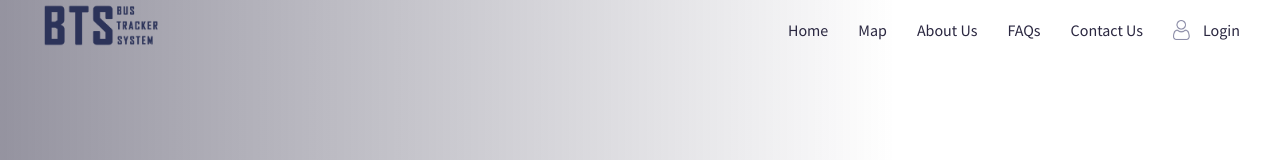
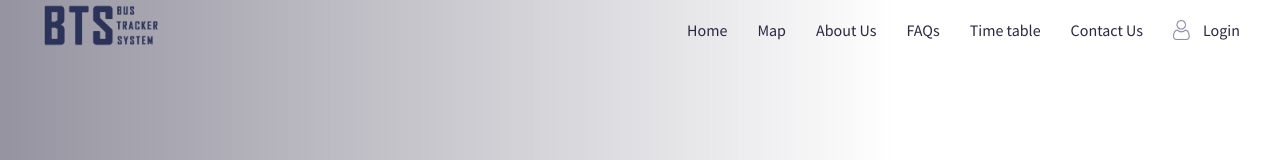
Before and after one commit to venuradesh/gps_system_frontend, a React (Create React App) app: page / in a window 1280 px wide. Shown: the top 160 px of the page. Built offline with nearby package versions, Linux system fonts and the light colour scheme; a web font is replaced by a local one.

Commit message:
time table navigation added

```diff
--- a/src/App.js
+++ b/src/App.js
@@ -19,6 +19,7 @@ function App() {
     contactClick: false,
     loginClick: false,
     signupClick: false,
+    timetableClick: false,
   });
 
   return (
--- a/src/Components/Header.js
+++ b/src/Components/Header.js
@@ -13,22 +13,25 @@ function Header({ setClicks }) {
         <img src={Logo} alt="BTS Logo" />
       </div>
       <div className="item-container">
-        <Link to="/" className="home nav-item" onClick={() => setClicks({ homeClick: true, mapClick: false, aboutClick: false, faqClick: false, contactClick: false, loginClick: false, signupClick: false })}>
+        <Link to="/" className="home nav-item" onClick={() => setClicks({ homeClick: true, mapClick: false, aboutClick: false, faqClick: false, contactClick: false, loginClick: false, signupClick: false, timetableClick: false })}>
           Home
         </Link>
-        <Link to="/map" className="map nav-item" onClick={() => setClicks({ homeClick: false, mapClick: true, aboutClick: false, faqClick: false, contactClick: false, loginClick: false, signupClick: false })}>
+        <Link to="/map" className="map nav-item" onClick={() => setClicks({ homeClick: false, mapClick: true, aboutClick: false, faqClick: false, contactClick: false, loginClick: false, signupClick: false, timetableClick: false })}>
           Map
         </Link>
-        <Link to="/" className="about-us nav-item" onClick={() => setClicks({ homeClick: false, mapClick: false, aboutClick: true, faqClick: false, contactClick: false, loginClick: false, signupClick: false })}>
+        <Link to="/" className="about-us nav-item" onClick={() => setClicks({ homeClick: false, mapClick: false, aboutClick: true, faqClick: false, contactClick: false, loginClick: false, signupClick: false, timetableClick: false })}>
           About Us
         </Link>
-        <Link to="/" className="faq nav-item" onClick={() => setClicks({ homeClick: false, mapClick: false, aboutClick: false, faqClick: true, contactClick: false, loginClick: false, signupClick: false })}>
+        <Link to="/" className="faq nav-item" onClick={() => setClicks({ homeClick: false, mapClick: false, aboutClick: false, faqClick: true, contactClick: false, loginClick: false, signupClick: false, timetableClick: false })}>
           FAQs
         </Link>
-        <Link to="/" className="contact nav-item" onClick={() => setClicks({ homeClick: false, mapClick: false, aboutClick: false, faqClick: false, contactClick: true, loginClick: false, signupClick: false })}>
+        <Link to="/" className="time-table nav-item" onClick={() => setClicks({ homeClick: false, mapClick: false, aboutClick: false, faqClick: false, contactClick: false, loginClick: false, signupClick: false, timetableClick: true })}>
+          Time table
+        </Link>
+        <Link to="/" className="contact nav-item" onClick={() => setClicks({ homeClick: false, mapClick: false, aboutClick: false, faqClick: false, contactClick: true, loginClick: false, signupClick: false, timetableClick: false })}>
           Contact Us
         </Link>
-        <Link to="/" className="profile nav-item" onClick={() => setClicks({ homeClick: false, mapClick: false, aboutClick: false, faqClick: false, contactClick: false, loginClick: true, signupClick: false })}>
+        <Link to="/" className="profile nav-item" onClick={() => setClicks({ homeClick: false, mapClick: false, aboutClick: false, faqClick: false, contactClick: false, loginClick: true, signupClick: false, timetableClick: false })}>
           <img src={UserProfile} alt="Profile" />
           <div className="login">Login</div>
         </Link>
--- /dev/null
+++ b/src/Components/Timetable.js
@@ -0,0 +1,127 @@
+import React, { useMemo } from "react";
+import styled from "styled-components";
+import { useTable } from "react-table";
+
+//images
+import Close from "../assets/close.png";
+
+//data
+import timeTable from "../Data/TimetableData";
+
+function Timetable() {
+  const data = useMemo(() => timeTable, []);
+  const columns = useMemo(
+    () => [
+      { Header: "Bus Number", accessor: "busNo" },
+      { Header: "Route Nuumber", accessor: "routeNo" },
+      { Header: "Departure Time", accessor: "departureTime" },
+      { Header: "Arrival Time", accessor: "arrivalTime" },
+      { Header: "Contact Number", accessor: "contactNo" },
+    ],
+    []
+  );
+
+  const { getTableProps, getTableBodyProps, headerGroups, rows, prepareRow } = useTable({ columns, data });
+
+  return (
+    <Container>
+      <div className="header-container">
+        <div className="heading">Time Table</div>
+      </div>
+      <div className="table-container">
+        <table {...getTableProps()}>
+          <thead>
+            {headerGroups.map((headerGroup) => (
+              <tr {...headerGroup.getHeaderGroupProps()}>
+                {headerGroup.headers.map((column) => (
+                  <th {...column.getHeaderProps()}>{column.render("Header")}</th>
+                ))}
+              </tr>
+            ))}
+          </thead>
+          <tbody {...getTableBodyProps()}>
+            {rows.map((row) => {
+              prepareRow(row);
+              return (
+                <tr {...row.getRowProps()}>
+                  {row.cells.map((cell) => {
+                    return <td {...cell.getCellProps}>{cell.render("Cell")}</td>;
+                  })}
+                </tr>
+              );
+            })}
+          </tbody>
+        </table>
+      </div>
+    </Container>
+  );
+}
+
+export default Timetable;
+
+const Container = styled.div`
+  width: 100%;
+  height: 100%;
+  display: flex;
+  flex-direction: column;
+  column-gap: 30px;
+
+  .heading {
+    font-size: 1.4rem;
+    font-weight: var(--font-w-6);
+    flex: 1;
+    display: flex;
+    align-items: center;
+    justify-content: center;
+    margin-bottom: 20px;
+  }
+
+  .table-container {
+    width: 100%;
+    height: 460px;
+    overflow: overlay;
+
+    table {
+      width: 100%;
+      border-collapse: collapse;
+      height: 100%;
+
+      th {
+        text-align: left;
+
+        &:first-of-type {
+          padding-left: 20px;
+        }
+      }
+
+      th,
+      td {
+        padding-top: 10px;
+        padding-bottom: 10px;
+      }
+
+      tr {
+        &:nth-of-type(2n) {
+          background-color: var(--white);
+        }
+      }
+
+      thead {
+        background-color: var(--dark-blue);
+        color: var(--white);
+        pointer-events: none;
+      }
+
+      tbody {
+        tr {
+          cursor: pointer;
+          transition: all 0.3s ease;
+
+          &:hover {
+            background-color: var(--light-blue);
+          }
+        }
+      }
+    }
+  }
+`;
--- /dev/null
+++ b/src/Data/TimetableData.js
@@ -0,0 +1,23 @@
+const timeTable = [
+  { busNo: "NB-4252", routeNo: "138", departureTime: "8.00 a.m", arrivalTime: "9.00 a.m", contactNo: "0778923231" },
+  { busNo: "NB-4252", routeNo: "138", departureTime: "8.00 a.m", arrivalTime: "9.00 a.m", contactNo: "0778923231" },
+  { busNo: "NB-4252", routeNo: "138", departureTime: "8.00 a.m", arrivalTime: "9.00 a.m", contactNo: "0778923231" },
+  { busNo: "NB-4252", routeNo: "138", departureTime: "8.00 a.m", arrivalTime: "9.00 a.m", contactNo: "0778923231" },
+  { busNo: "NB-4252", routeNo: "138", departureTime: "8.00 a.m", arrivalTime: "9.00 a.m", contactNo: "0778923231" },
+  { busNo: "NB-4252", routeNo: "138", departureTime: "8.00 a.m", arrivalTime: "9.00 a.m", contactNo: "0778923231" },
+  { busNo: "NB-4252", routeNo: "138", departureTime: "8.00 a.m", arrivalTime: "9.00 a.m", contactNo: "0778923231" },
+  { busNo: "NB-4252", routeNo: "138", departureTime: "8.00 a.m", arrivalTime: "9.00 a.m", contactNo: "0778923231" },
+  { busNo: "NB-4252", routeNo: "138", departureTime: "8.00 a.m", arrivalTime: "9.00 a.m", contactNo: "0778923231" },
+  { busNo: "NB-4252", routeNo: "138", departureTime: "8.00 a.m", arrivalTime: "9.00 a.m", contactNo: "0778923231" },
+  { busNo: "NB-4252", routeNo: "138", departureTime: "8.00 a.m", arrivalTime: "9.00 a.m", contactNo: "0778923231" },
+  { busNo: "NB-4252", routeNo: "138", departureTime: "8.00 a.m", arrivalTime: "9.00 a.m", contactNo: "0778923231" },
+  { busNo: "NB-4252", routeNo: "138", departureTime: "8.00 a.m", arrivalTime: "9.00 a.m", contactNo: "0778923231" },
+  { busNo: "NB-4252", routeNo: "138", departureTime: "8.00 a.m", arrivalTime: "9.00 a.m", contactNo: "0778923231" },
+  { busNo: "NB-4252", routeNo: "138", departureTime: "8.00 a.m", arrivalTime: "9.00 a.m", contactNo: "0778923231" },
+  { busNo: "NB-4252", routeNo: "138", departureTime: "8.00 a.m", arrivalTime: "9.00 a.m", contactNo: "0778923231" },
+  { busNo: "NB-4252", routeNo: "138", departureTime: "8.00 a.m", arrivalTime: "9.00 a.m", contactNo: "0778923231" },
+  { busNo: "NB-4252", routeNo: "138", departureTime: "8.00 a.m", arrivalTime: "9.00 a.m", contactNo: "0778923231" },
+  { busNo: "NB-4252", routeNo: "138", departureTime: "8.00 a.m", arrivalTime: "9.00 a.m", contactNo: "0778923231" },
+];
+
+export default timeTable;
--- a/src/Screens/Home.js
+++ b/src/Screens/Home.js
@@ -6,6 +6,7 @@ import About from "../Components/About";
 import Contact from "../Components/Contact";
 import Login from "../Components/Login";
 import Signup from "../Components/Signup";
+import Timetable from "../Components/Timetable";
 
 //images
 import Cover from "../assets/landing-page.png";
@@ -24,7 +25,7 @@ function Home({ clicks, setClicks, setUser }) {
               className="btn"
               onClick={() => {
                 console.log("clicked");
-                setClicks({ homeClick: false, mapClick: false, aboutClick: false, faqClick: false, contactClick: false, loginClick: false, signupClick: true });
+                setClicks({ homeClick: false, mapClick: false, aboutClick: false, faqClick: false, contactClick: false, loginClick: false, signupClick: true, timetableClick: false });
               }}
             >
               Signup Now For Free
@@ -35,13 +36,13 @@ function Home({ clicks, setClicks, setUser }) {
           <img src={Cover} alt="cover" />
         </div>
       </div>
-      {clicks.aboutClick || clicks.contactClick || clicks.loginClick || clicks.signupClick ? (
+      {clicks.aboutClick || clicks.contactClick || clicks.loginClick || clicks.signupClick || clicks.timetableClick ? (
         <PopupContainer>
           <div className="container">
             <div className="close-btn" onClick={() => setClicks({ homeClick: false, mapClick: false, aboutClick: false, faqClick: false, contactClick: false, loginClick: false, signupClick: false })}>
               <img src={CloseBtn} alt="Close Button" />
             </div>
-            {clicks.aboutClick ? <About /> : clicks.contactClick ? <Contact /> : clicks.loginClick ? <Login setClicks={setClicks} setUser={setUser} /> : clicks.signupClick ? <Signup /> : <></>}
+            {clicks.aboutClick ? <About /> : clicks.contactClick ? <Contact /> : clicks.loginClick ? <Login setClicks={setClicks} setUser={setUser} /> : clicks.signupClick ? <Signup /> : clicks.timetableClick ? <Timetable /> : <></>}
           </div>
         </PopupContainer>
       ) : (
--- a/src/Screens/Map.js
+++ b/src/Screens/Map.js
@@ -23,7 +23,7 @@ function Map() {
   const center = useMemo(() => ({ lat: 6.9271, lng: 79.8612 }), []);
 
   const { isLoaded } = useJsApiLoader({
-    googleMapsApiKey: "AIzaSyDiTzr7E0cc1vMasy0jYzVhamQpwtzaej8",
+    googleMapsApiKey: "AIzaSyASaLb5w-txzFqDaPcsTDFCTmTK3BitisM",
     libraries: ["places"],
   });
 
```
Also changed, not shown: src/Data/statisticsData.js (+20 -35 lines).
